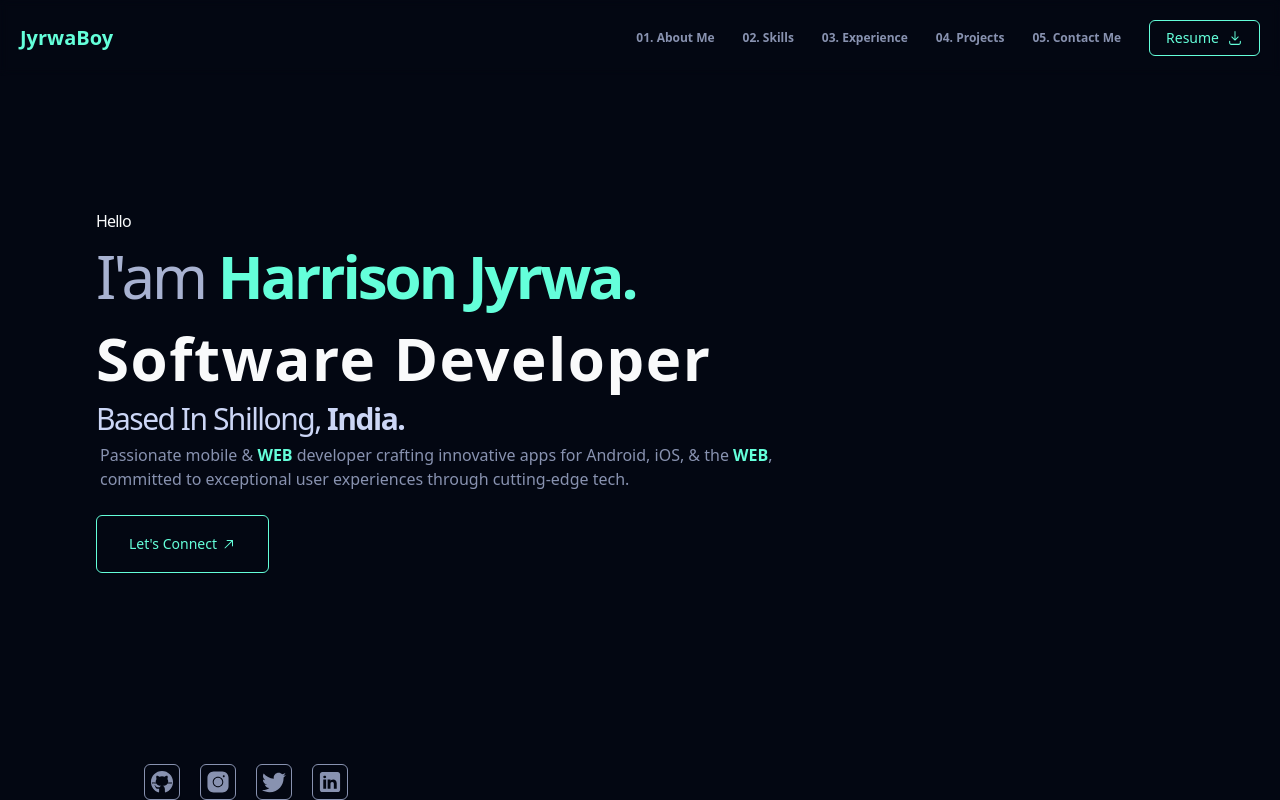
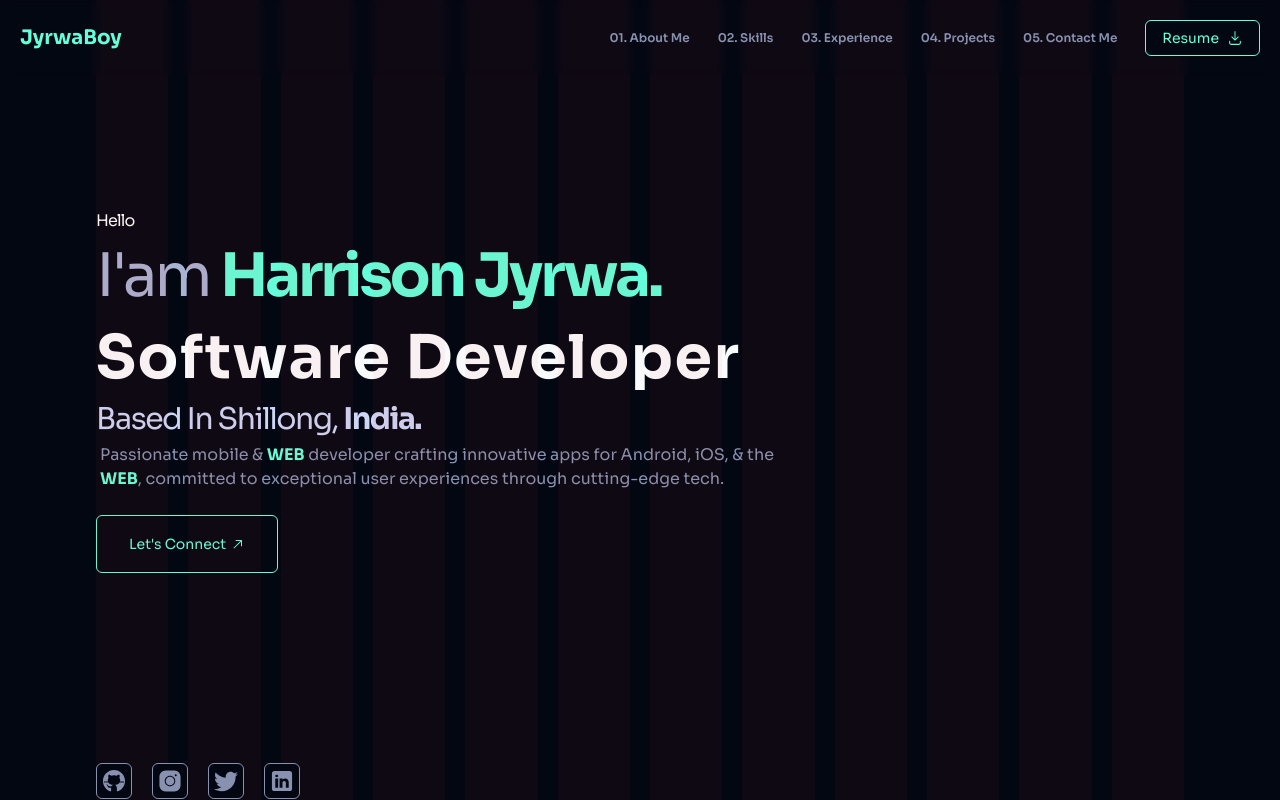
Before and after one commit to JyrwaJR/v1, a Next.js app: page / in a window 1280 px wide. Shown: the top 800 px of the page. Built offline with nearby package versions, Linux system fonts and the light colour scheme.

Commit message:
update random

```diff
--- a/src/app/page.tsx
+++ b/src/app/page.tsx
@@ -3,48 +3,52 @@ import About from "@src/components/about/about";
 import Contact from "@src/components/contact/contact";
 import Experience from "@src/components/experience/experience";
 import Footer from "@src/components/footer/footer";
+import GridGuide from "@src/components/grid";
 import Hero from "@src/components/hero/hero";
 import Nav from "@src/components/nav/nav";
 import Skills from "@src/components/skills/skills";
-// import HamburgerMenu from "@src/components/ham-burger-menu";
-import { Button } from "@src/components/ui/button";
 import { cn } from "@src/lib/utils";
 import { ThemeProvider } from "@src/theme/providers";
 import { Sora } from "next/font/google";
 import React, { useEffect } from "react";
-
+const sora = Sora({
+  subsets: ["latin"],
+  display: "swap",
+  preload: true,
+  weight: ["200", "300", "400", "600", "700"],
+});
 const Page = () => {
   const [isOpen, setIsOpen] = React.useState<boolean>(false);
   const [isMounted, setIsMounted] = React.useState<boolean>(false);
+  const ref = React.useRef(null);
   const onClick = () => {
     setIsOpen(!isOpen);
   };
   useEffect(() => {
     setIsMounted(true);
   }, []);
-  const style = cn();
+  const bodyStyle = cn(sora.className, isOpen ? "overflow-hidden" : "");
   return (
     <>
-      <body className={isOpen ? "overflow-hidden" : ""}>
+      <body ref={ref} className={bodyStyle}>
         <ThemeProvider
           attribute="class"
           defaultTheme="dark"
           enableSystem
           disableTransitionOnChange
         >
+          <GridGuide />
           <Nav isLoaded={isMounted} onClick={onClick} isMobileOpen={isOpen} />
-          <div className="overflow-hidden">
+          <div className="scrollGroup overflow-hidden">
             <div className="md:container">
               <Hero />
               <Skills />
-            </div>
-            <Experience />
-            <div className="md:container">
+              <Experience />
               <About />
               <Contact />
             </div>
-            <Footer />
           </div>
+          <Footer />
         </ThemeProvider>
       </body>
     </>
--- a/src/components/about/about.tsx
+++ b/src/components/about/about.tsx
@@ -27,15 +27,14 @@ const About = () => {
     <div className="grid grid-cols-2 justify-center content-center items-center justify-items-center space-x-10 space-y-10 py-14">
       <div className="col-span-2 md:col-span-1">
         <div className="aspect-square w-full h-full">
-          <Fade>
-            <Image
-              src={"/head-shot.jpg"}
-              width={524}
-              height={524}
-              className="aspect-square object-cover rounded-xl opacity-80"
-              alt="hero image not display"
-            />
-          </Fade>
+          <motion.img
+            whileHover={{
+              scale: 1.1, // Scale the image to 1.1 times its original size
+            }}
+            src={"/head-shot.jpg"}
+            className="aspect-square max-h-[534px] max-w-[524] w-auto h-auto  object-center rounded-xl opacity-80"
+            alt="hero image not display"
+          />
         </div>
       </div>
       <div className="col-span-full md:col-span-1 content-center space-y-5  h-full">
--- a/src/components/fade.tsx
+++ b/src/components/fade.tsx
@@ -2,6 +2,7 @@
 import React, { useEffect, useRef } from "react";
 import { motion, useInView, useAnimation } from "framer-motion";
 import { Slot } from "@radix-ui/react-slot";
+import { cn } from "@src/lib/utils";
 
 type FadeProps = {
   children: React.ReactNode;
@@ -11,6 +12,7 @@ type FadeProps = {
   fadeIn?: boolean;
   type?: "just" | "tween" | "spring" | "inertia" | "keyframes";
   className?: string;
+  props?: any;
 };
 
 const Fade = ({
@@ -20,12 +22,14 @@ const Fade = ({
   startY,
   type = "tween",
   fadeIn = true,
+  className,
+  props,
 }: FadeProps) => {
   const ref = useRef(null);
   const isInView = useInView(ref, {
-    once: true,
+    once: false,
   });
-
+  const style = cn("inherit", className);
   const mainControls = useAnimation();
 
   useEffect(() => {
@@ -35,9 +39,10 @@ const Fade = ({
   }, [isInView, mainControls]);
 
   return (
-    <div ref={ref} className="inherit">
     <motion.div
-        className="inherit "
+      ref={ref}
+      {...props}
+      className={style}
       variants={{
         hidden: {
           opacity: fadeIn ? 0 : 1,
@@ -87,7 +92,6 @@ const Fade = ({
     >
       {children}
     </motion.div>
-    </div>
   );
 };
 
--- a/src/components/hero/hero.tsx
+++ b/src/components/hero/hero.tsx
@@ -9,6 +9,7 @@ import Nav from "../nav/nav";
 import MobileNav from "../nav/mobile-nav";
 import { ArrowTopRightIcon } from "@radix-ui/react-icons";
 import { email, socialMedia } from "@src/config";
+import { motion } from "framer-motion";
 type SocialLinksType = {
   url: string;
   name: string;
@@ -29,7 +30,6 @@ const One = () => {
   return (
     <div className="">
       <Text size={"displayL"} className="text-lightSlate">
-        {" "}
         {`I'am`}{" "}
         <span
           className={textVariants({
@@ -145,10 +145,17 @@ export default Hero;
 
 export const SocialMenuBar = () => {
   return (
-    <div className="absolute lg:left-36 bottom-0 md:block hidden">
+    <div className="fixed bottom-0 z-50 md:block hidden">
       <div className="flex space-x-5">
         {socialMedia.map((link, index) => (
           <Fade key={index} delay={index + 1 * 0.5}>
+            <motion.div
+              whileHover={{
+                scale: 1.1,
+                y: -5,
+                transition: { duration: 0.2 },
+              }}
+            >
               <Link
                 href={link.url}
                 target="_blank"
@@ -161,6 +168,7 @@ export const SocialMenuBar = () => {
               >
                 <Icons name={link.name} className="text-inherit" />
               </Link>
+            </motion.div>
           </Fade>
         ))}
       </div>
--- a/src/components/nav/mobile-nav.tsx
+++ b/src/components/nav/mobile-nav.tsx
@@ -49,7 +49,7 @@ const MobileNav = ({ isOpen, onClick }: Props) => {
             type: "tween",
           },
         }}
-        className={`mt-[5rem] bg-center justify-center items-center absolute bg-background`}
+        className={`mt-[5rem] bg-center justify-center items-center fixed bg-background`}
       >
         <motion.div
           animate={isOpen ? "visible" : "hidden"}
@@ -138,7 +138,7 @@ const MobileNav = ({ isOpen, onClick }: Props) => {
           },
         }}
         onClick={onClick}
-        className="mt-[5rem] top-0 left-0 right-0 bottom-0 backdrop-blur-sm  absolute w-full "
+        className="mt-[5rem] top-0 left-0 right-0 bottom-0 backdrop-blur-sm  fixed w-full "
       />
     </>
   );
--- a/src/components/nav/nav.tsx
+++ b/src/components/nav/nav.tsx
@@ -1,13 +1,13 @@
 "use client";
 import Link from "next/link";
-import React from "react";
-import { Button, buttonVariants } from "../ui/button";
+import React, { useEffect } from "react";
+import { buttonVariants } from "../ui/button";
 import { Text, textVariants } from "../text";
 import { DownloadIcon } from "@radix-ui/react-icons";
 import Fade from "../fade";
 import MobileNav from "./mobile-nav";
-import { MenuIcon } from "lucide-react";
 import { Squash as Hamburger } from "hamburger-react";
+import { useScroll, motion } from "framer-motion";
 export type NavLinksTypes = {
   url: string;
   name: string;
@@ -41,7 +41,6 @@ export const NavLinks: NavLinksTypes[] = [
   },
 ];
 const Nav = ({
-  isLoaded,
   isMobileOpen,
   onClick,
 }: {
@@ -49,12 +48,9 @@ const Nav = ({
   isMobileOpen: boolean;
   onClick: () => void;
 }) => {
-  if (!isLoaded) {
-    return;
-  }
   return (
     <>
-      <div className="p-5 backdrop-blur-sm w-full z-50 fixed top-0 left-0 right-0 ">
+      <div className="p-5 backdrop-blur-sm w-full z-50 fixed top-0 left-0 right-0">
         <div className="flex items-center h-full justify-between">
           <Fade startY={-25}>
             <Link
@@ -72,6 +68,7 @@ const Nav = ({
 
           <DesktopNav />
           <div className="lg:hidden">
+            <Fade startY={-25}>
               <Hamburger
                 rounded
                 label="show menu"
@@ -84,6 +81,7 @@ const Nav = ({
                 toggled={isMobileOpen}
                 toggle={onClick}
               />
+            </Fade>
           </div>
         </div>
       </div>
--- a/src/components/skills/skills.tsx
+++ b/src/components/skills/skills.tsx
@@ -1,5 +1,5 @@
 import React from "react";
-import { Text } from "../text";
+import { Text, textVariants } from "../text";
 import { MySkill } from "./my-skills";
 import { SkillsCard } from "./skillsCard";
 import Fade from "../fade";
@@ -9,12 +9,24 @@ const Skills = () => {
     <div className="my-4 md:my-14">
       <div className="justify-items-center items-stretch content-center grid grid-cols-12">
         <div className="text-center h-full my-5 col-span-full">
-          <Fade>
+          <Fade className="flex flex-col space-y-3">
+            <Text className="text-5xl leading-10 tracking-tighter text-lightestSlate">
+              Tools /{" "}
+              <span
+                className={textVariants({
+                  weight: "extraBold",
+                  className: "text-green",
+                })}
+              >
+                Skills
+              </span>
+            </Text>
             <Text
-              weight={"bold"}
-              className="text-5xl leading-10 tracking-tighter text-lightestSlate"
+              size={"p2"}
+              weight={"thin"}
+              className="text-5xl leading-10 tracking-tighter text-lightSlate"
             >
-              My Skills
+              Here are a few technologies I’ve been working with recently
             </Text>
           </Fade>
         </div>
```
Also changed, not shown: src/app/layout.tsx (+1 -14 lines). Lines whose indentation alone changed are shown as unchanged.
